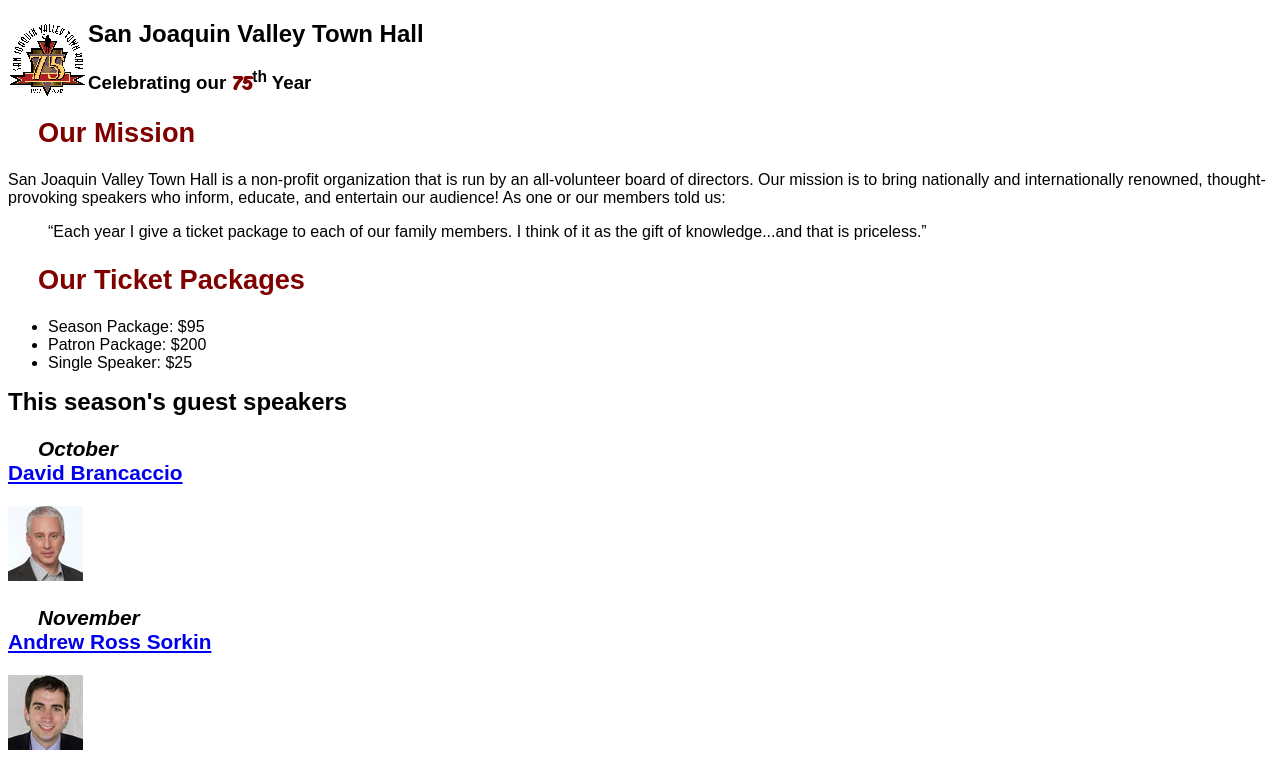
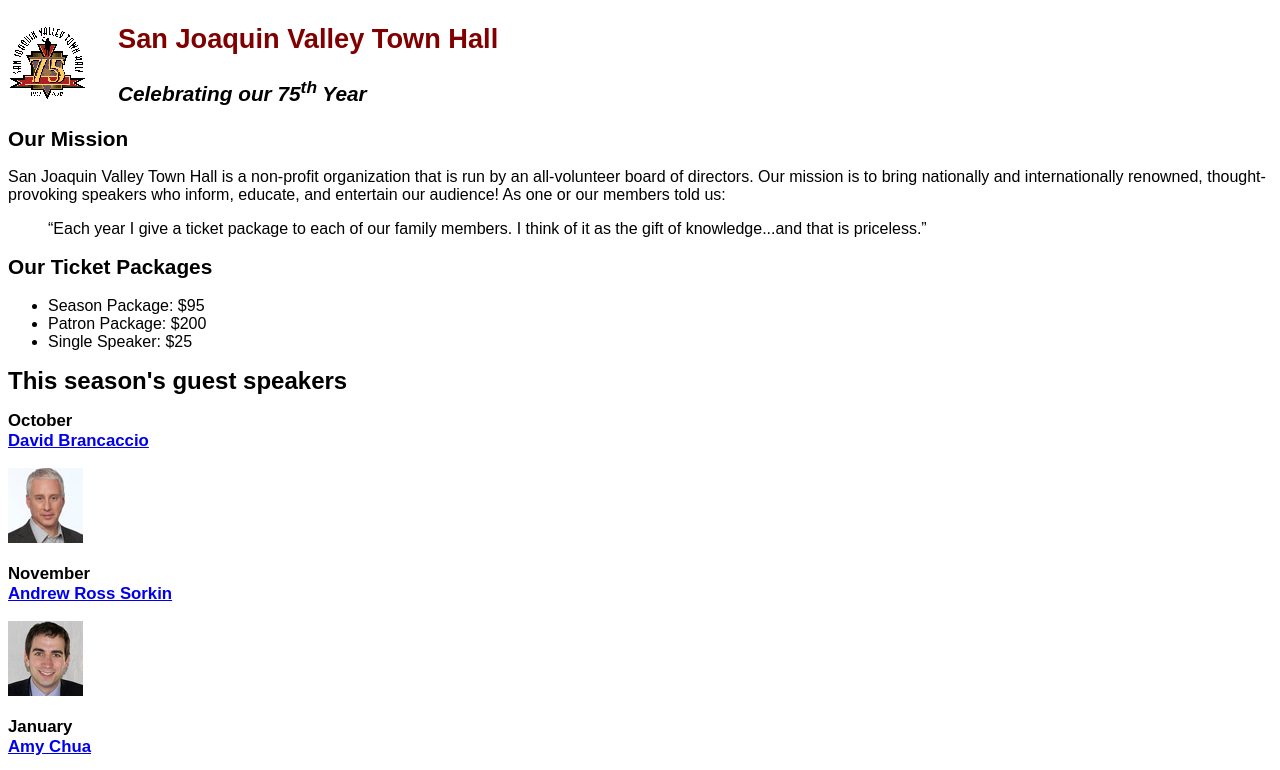
Before and after one commit to jdj25/A08, a plain HTML site: page index.html in a window 1280 px wide. Shown: the top 770 px of the page. Drawn offline with Linux system fonts and the light colour scheme.

Commit message:
format header

```diff
--- a/styles/c4_main.css
+++ b/styles/c4_main.css
@@ -1,14 +1,23 @@
 /* the styles for the elements */
 body {
 	font-family: Arial, Helvetica, sans-serif;
-    font-size: 100%;
+	font-size: 100%;
 }
 
 /* the styles for the header */
 header img {
 	float: left;
 }
-
+header h2{
+	font-size: 170%;
+	color: #800000;
+	text-indent: 30px;
+}
+header h3{
+	font-size: 130%;
+	font-style: italic;
+	text-indent: 30px;
+}
 /* the styles for the main content */
 main {
 	clear: left;
@@ -17,26 +26,11 @@ main h1 {
 	font-size: 150%;
 }
 main h2 {
-	color: #800000;
-	font-size: 170%;
-	text-indent: 30px;
+	color: var(--global-color-1);
+	font-size: 130%;
 }
 main h3 {
-	font-size: 130%;
-	font-style: italic;
-	text-indent: 30px;
+	font-size: 105%;
 }
-a:link{
-	font-style:normal
-}
-a:hover, a:focus {
-	font-style: italic;
-}
-.shadow{
-	color: #800000;
-	text-shadow: 1px 1px
-}
-footer p{
-	text-align: center;
-}
+
 /* the styles for the footer */
```
